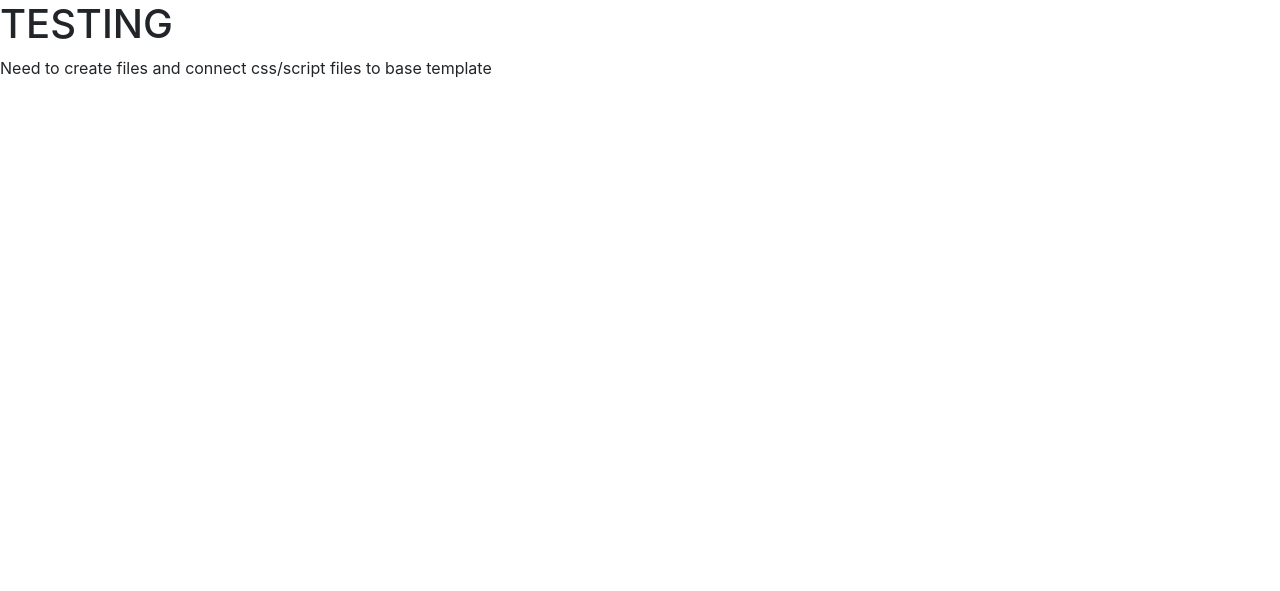
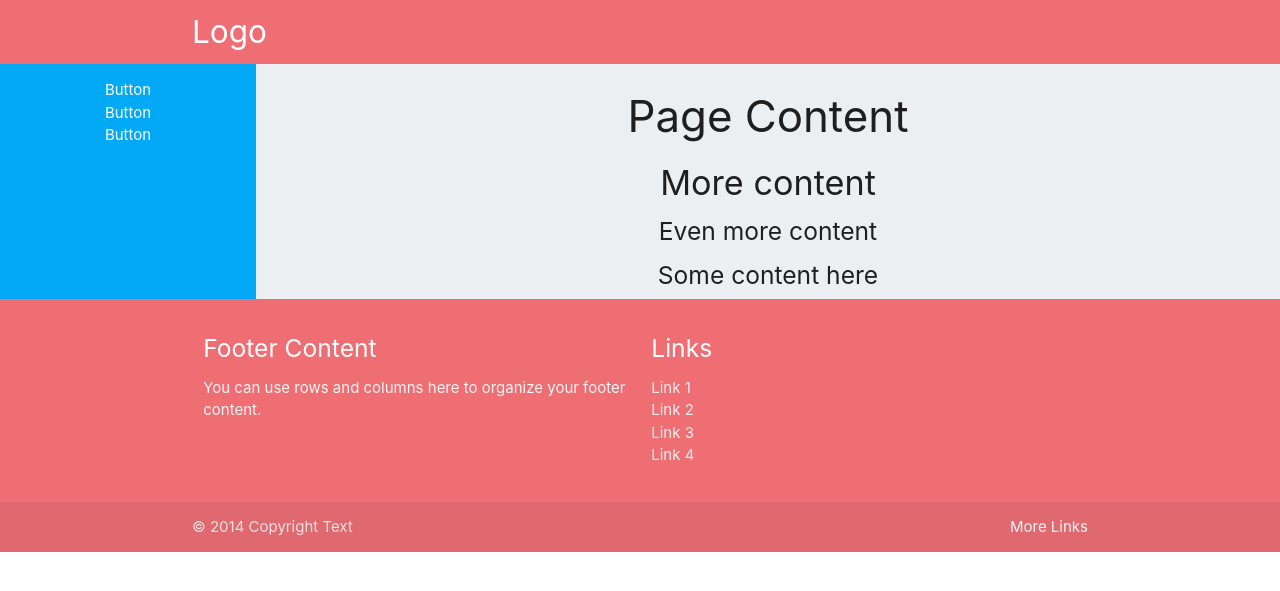
Before and after one commit to Code-Institute-Submissions/Milestone-Project-Three-7, a Flask app: page / in a window 1280 px wide. Shown: the top 591 px of the page. Run offline with Flask 2, Linux system fonts and the light colour scheme; some libraries are stand-ins or nearby versions.

Commit message:
Built basic file structure and started page layout

```diff
--- /dev/null
+++ b/static/css/style.css
@@ -0,0 +1,25 @@
+/* Make main section column equal height regardless of content */
+/* code adapted from https://www.w3schools.com/howto/howto_css_equal_height.asp */
+.col-container {
+    display: flex;
+    width: 100%;
+}
+.col1 {
+    flex: 1;
+}
+
+.col2 {
+    flex: 4;
+}
+
+a {
+    color: white;
+}
+
+/* Responsive layout - makes a one column layout instead of a two-column layout */
+/* code adapted from https://www.w3schools.com/css/css3_flexbox_responsive.asp */
+@media (max-width: 800px) {
+  .col-container {
+    flex-direction: column;
+  }
+}
--- a/templates/base.html
+++ b/templates/base.html
@@ -3,23 +3,111 @@
 <head>
     <meta charset="UTF-8">
     <meta name="viewport" content="width=device-width, initial-scale=1.0">
-    <link rel="stylesheet" href="https://cdn.jsdelivr.net/npm/bootstrap@4.5.3/dist/css/bootstrap.min.css" type="text/css">
-    <link rel="stylesheet" href="\">
+    <link rel="stylesheet" href="https://cdnjs.cloudflare.com/ajax/libs/font-awesome/5.15.1/css/all.min.css"
+        integrity="sha512-+4zCK9k+qNFUR5X+cKL9EIR+ZOhtIloNl9GIKS57V1MyNsYpYcUrUeQc9vNfzsWfV28IaLL3i96P9sdNyeRssA==" crossorigin="anonymous" />
+    <link rel="stylesheet" href="https://cdnjs.cloudflare.com/ajax/libs/materialize/1.0.0/css/materialize.min.css" type="text/css">
+    <link rel="stylesheet" href="/static/css/style.css" type="text/css">
     <title>Title of my Project</title>
 </head>
 <body>
-    <header></header>
+    <!-- Navbar -->
+    <header>
+        <nav>
+            <div class="nav-wrapper container">
+                <a href="#!" class="brand-logo">Logo</a>
+            </div>
+        </nav>
+    </header>
 
     <main>
-        {% block content %}
-        {% endblock %}
-        <h1>TESTING</h1>
-        <p>Need to create files and connect css/script files to base template</p>
-        <p></p>
+        <div class="col-container">
+            <div class="col1 light-blue center">
+                <ul>
+                    <li><a>Button</a></li>
+                    <li><a>Button</a></li>
+                    <li><a>Button</a></li>
+                </ul>
+            </div>
+
+            <div class="col2 blue-grey lighten-5 center">
+                {% block content %}
+                    <h3>Page Content</h3>
+                    <h4>More content</h4>
+                    <h5>Even more content</h5>
+                    <h5>Some content here</h5>
+                {% endblock %}
+            </div>
+        </div>
     </main>
 
-    <footer></footer>
+    <footer class="page-footer">
+        <div class="container">
+            <div class="row">
+                <div class="col s6">
+                    <h5 class="white-text">Footer Content</h5>
+                    <p class="grey-text text-lighten-4">You can use rows and columns here to organize your footer content.
+                    </p>
+                </div>
+                <div class="col s6">
+                    <h5 class="white-text">Links</h5>
+                    <ul>
+                        <li><a class="grey-text text-lighten-3" href="#!">Link 1</a></li>
+                        <li><a class="grey-text text-lighten-3" href="#!">Link 2</a></li>
+                        <li><a class="grey-text text-lighten-3" href="#!">Link 3</a></li>
+                        <li><a class="grey-text text-lighten-3" href="#!">Link 4</a></li>
+                    </ul>
+                </div>
+            </div>
+        </div>
+        <div class="footer-copyright">
+            <div class="container">
+                © 2014 Copyright Text
+                <a class="grey-text text-lighten-4 right" href="#!">More Links</a>
+            </div>
+        </div>
+    </footer>
 
-    <script></script>
+    <!-- <header>
+        <div class="row deep-purple lighten-1 logo-row">
+            <div class="col s6">
+                <h3>Logo</h3>
+            </div>
+            <div class="col s6">
+                <a href="#" class="right">Sign In/Sign Up</a>
+            </div>
+        </div>
+    </header>
+
+    <main>
+        <div class="row main-row">
+            <div class="col s2 deep-purple lighten-4 my-col">
+                <ul>
+                    <li><a>Button</a></li>
+                    <li><a>Button</a></li>
+                    <li><a>Button</a></li>
+                </ul>
+            </div>
+            <div class="col s10 deep-purple lighten-5 my-col">
+                <h3>Page Content</h3>
+                <h4>More content</h4>
+                <h5>Even more content</h5>
+                <h5>Some content here</h5>
+            </div>
+        </div>
+    </main>
+
+    <footer>
+        <div class="row deep-purple lighten-1 footer-row">
+            <h5>Some info</h5>
+            <h5>Some info</h5>
+            <h5>Some info</h5>
+            <h5>Some info</h5>
+        </div>
+    </footer> -->
+
+    <script src="https://code.jquery.com/jquery-3.5.1.min.js"></script>
+    <script src="https://cdnjs.cloudflare.com/ajax/libs/materialize/1.0.0/js/materialize.min.js"></script>
+    {% block scripts %}
+    {% endblock %}
 </body>
 </html>
```
Also changed, not shown: static/js/script.js (added).
